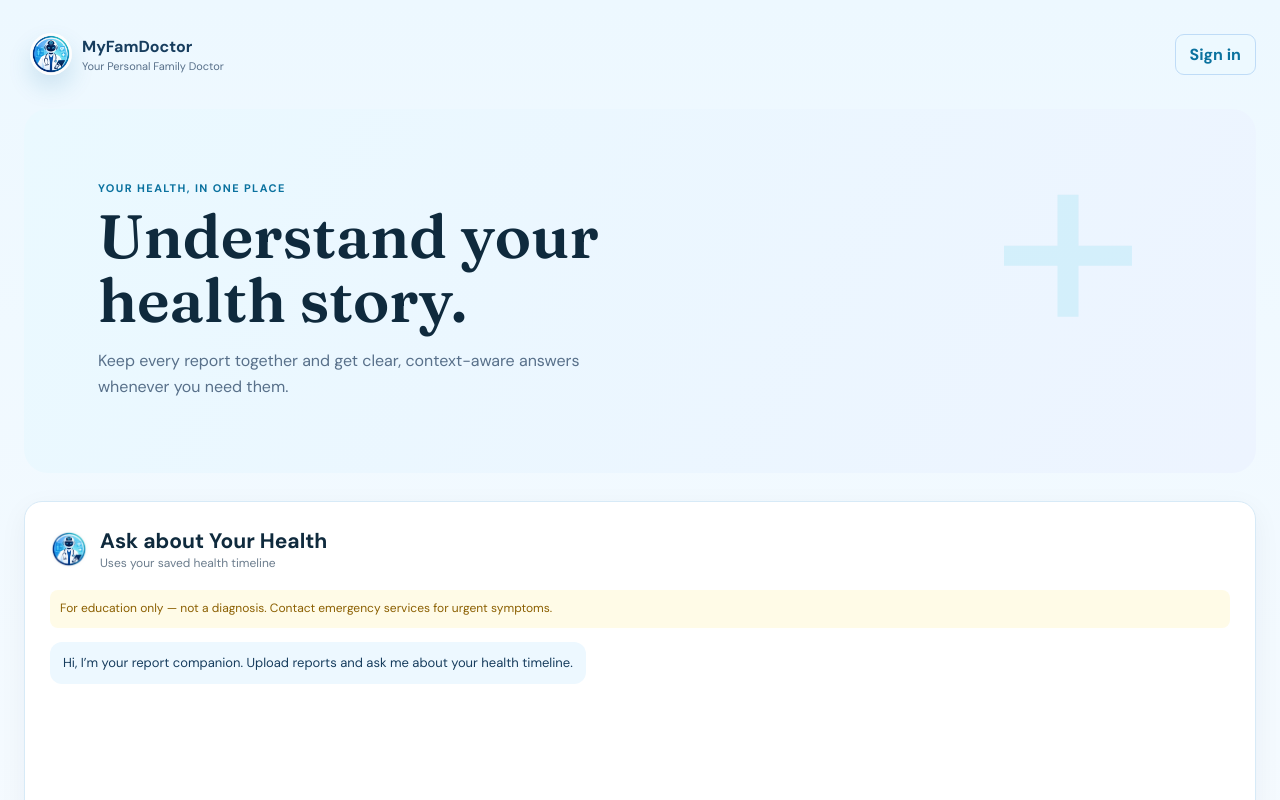
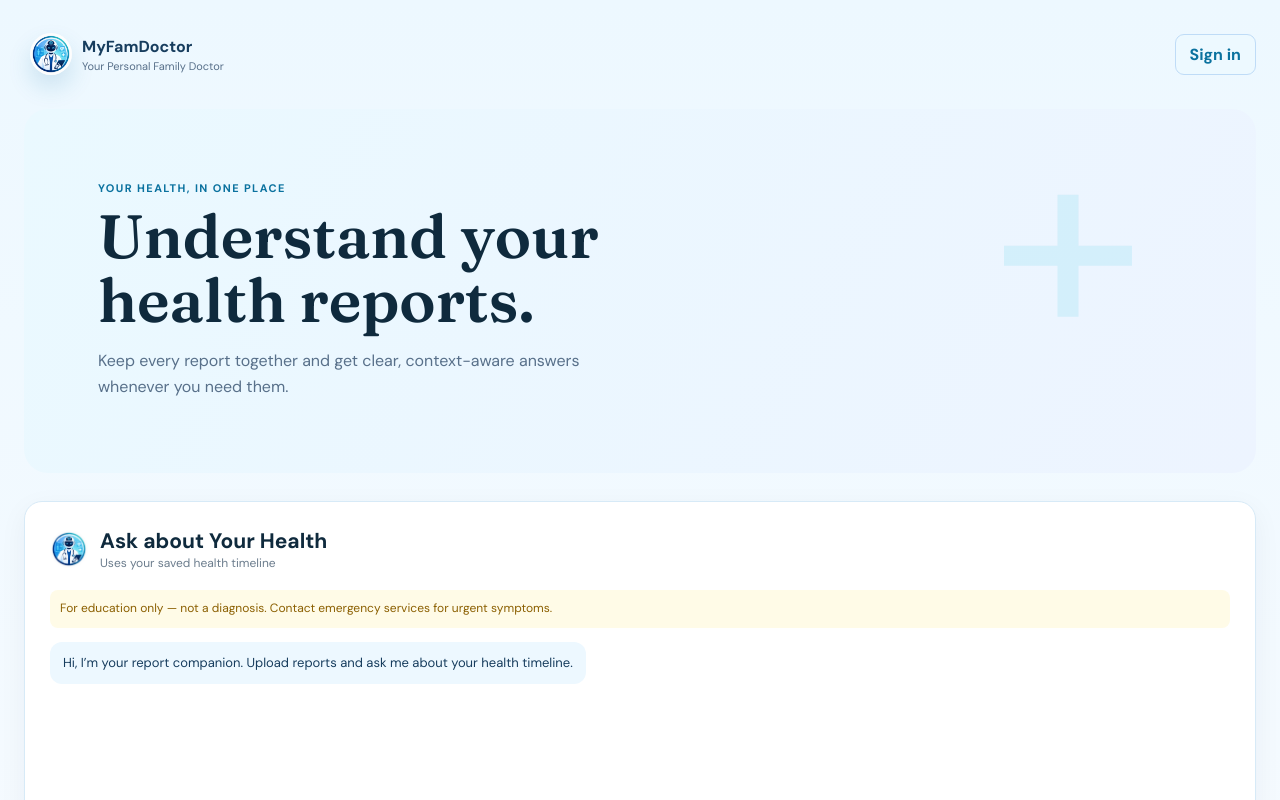
Before and after one commit to aryanruthwik24/MyFamDoctor, a React (Vite) app in the folder frontend/: page / in a window 1280 px wide. Shown: the top 800 px of the page. Built offline with nearby package versions, Linux system fonts and the light colour scheme.

Commit message:
headline change

```diff
--- a/frontend/src/App.tsx
+++ b/frontend/src/App.tsx
@@ -251,7 +251,7 @@ export default function App() {
         <>
           <section className="hero">
             <p className="eyebrow">YOUR HEALTH, IN ONE PLACE</p>
-            <h1>Understand your health story.</h1>
+            <h1>Understand your health reports.</h1>
             <p>Keep every report together and get clear, context-aware answers whenever you need them.</p>
           </section>
           <section className={session ? 'grid' : 'guest-grid'}>
```
